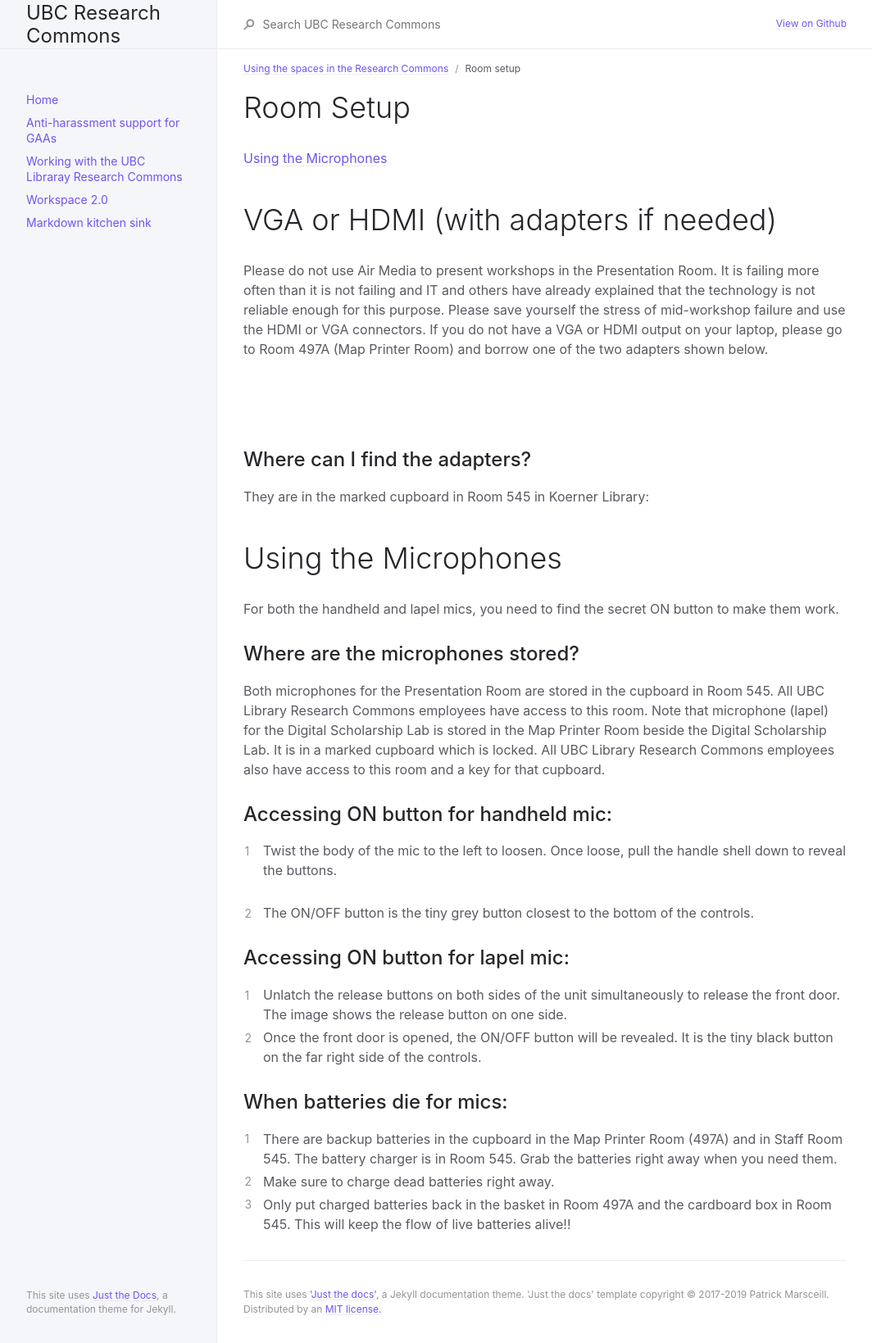
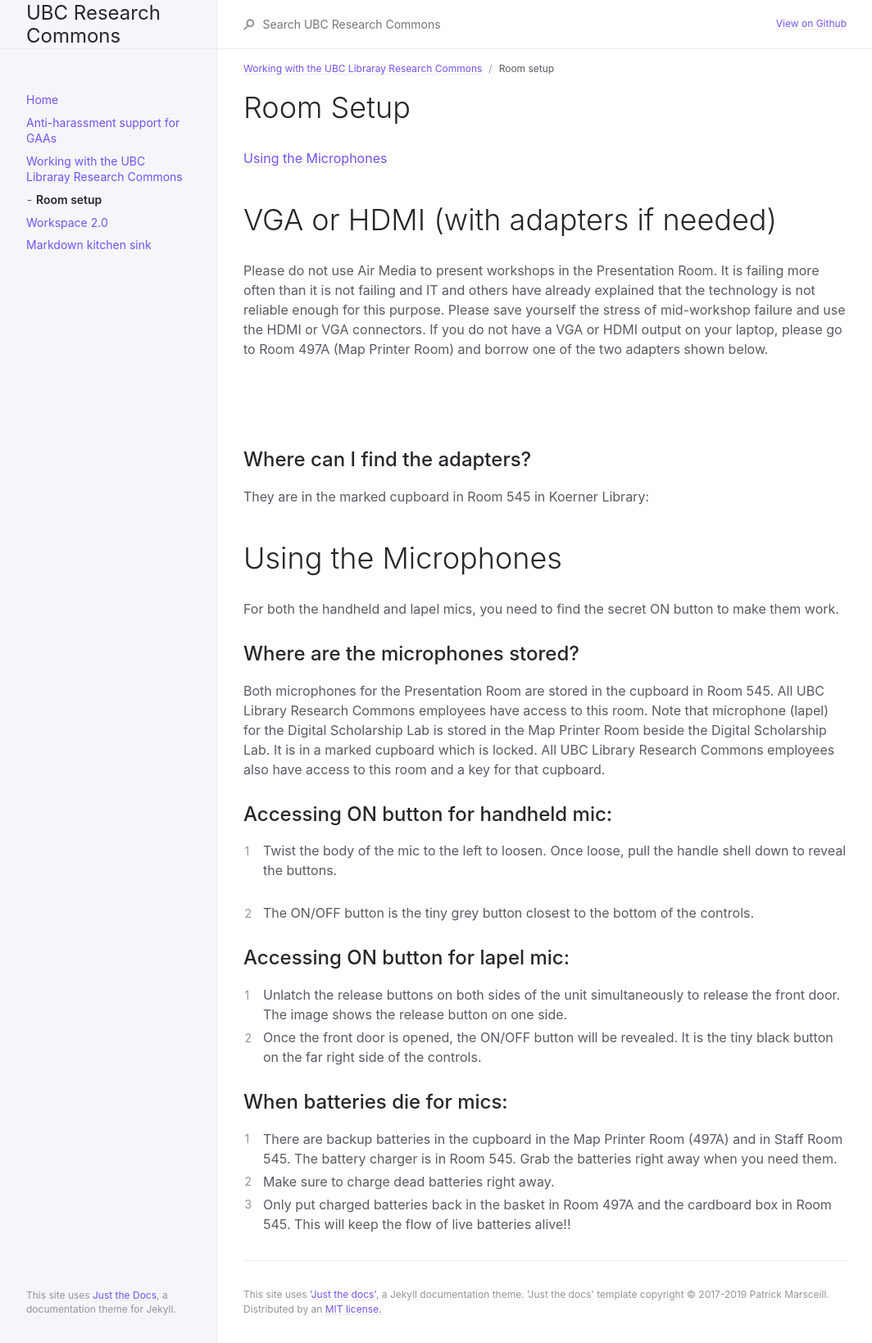
Before and after one commit to sarahblay/rc-docs, a Jekyll site: the page built from docs/usingthercspaces/roomsetup.md, in a window 1280 px wide. Shown: the whole page at 82% size, without its empty margins (107-1171 px from the left). Built offline with Jekyll 4.4.1, drawn with Linux system fonts in a browser that asks for light colours.

Commit message:
Update roomsetup.md

```diff
--- a/docs/usingthercspaces/roomsetup.md
+++ b/docs/usingthercspaces/roomsetup.md
@@ -1,7 +1,7 @@
 ---
 layout: default
 title: Room setup
-parent: Using the spaces in the Research Commons
+parent: Working with the UBC Libraray Research Commons
 nav_order: 1
 ---
 
```
